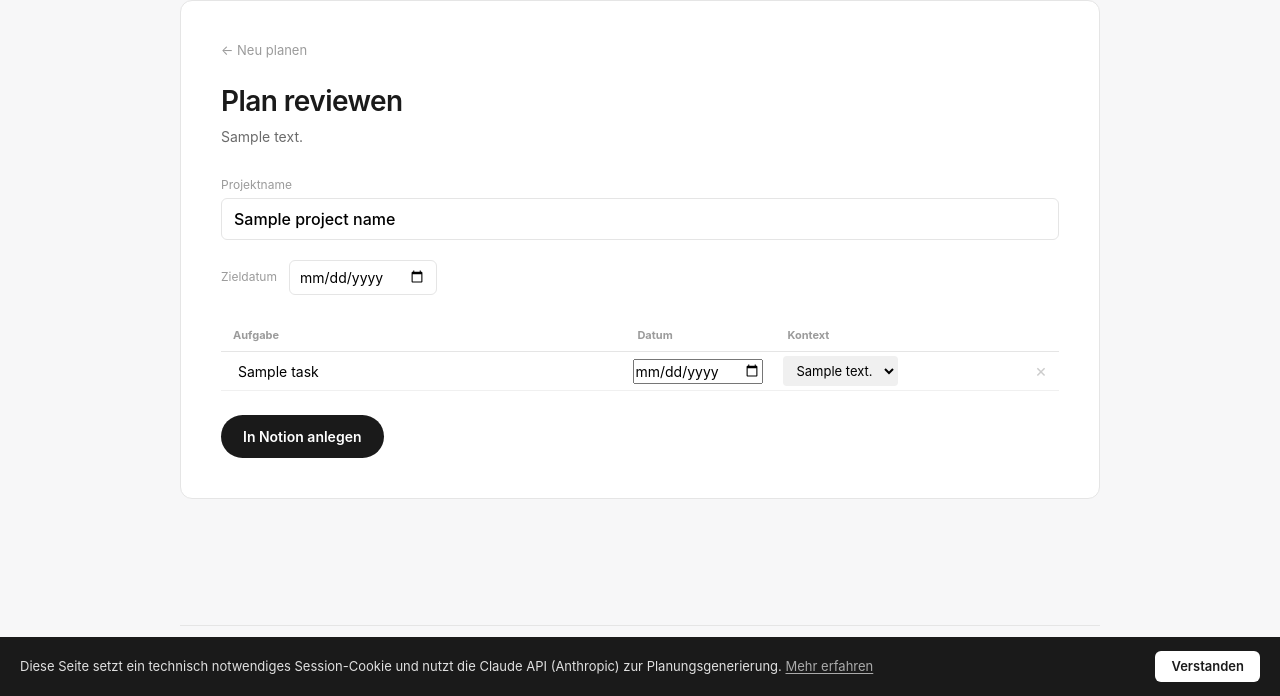
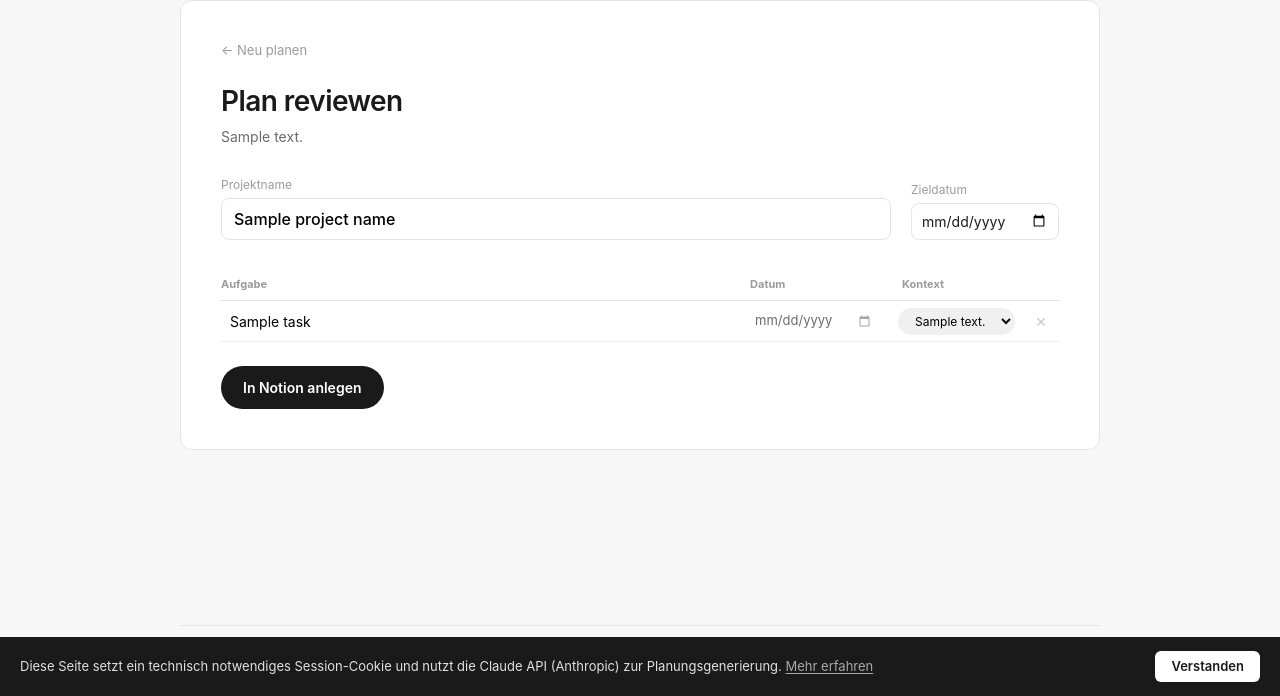
Before and after one commit to liga-auguste/planning-hub, a Django app: template projects/templates/projects/planner_review.html in a window 1280 px wide. Shown: the part 104-800 px from the top of the page. Run offline with Django 5.2, Linux system fonts and the light colour scheme; the template is opened without the code that fills it: most values are stand-ins (such as "Sample title", 1, 10 or a date in 2020); some libraries are stand-ins or nearby versions.

Commit message:
Hold the review row together instead of spreading it
Every cell gets an explicit column class — td:nth-child was unusable,
since demo and production rows have different column counts, and its
fixed 150px date width was the direct cause of #71. The name column
takes every spare pixel while date, kontext and delete shrink to their
content, so a task and its date stop drifting hundreds of pixels apart.

The project-name block and the date header become one labelled
.plan-head row instead of three slabs of inline style. The native date
inputs — the only ungoverned visual in the flow — get a transparent
border, 13px muted type and a dimmed calendar indicator; the kontext
select becomes the chip a tag should be. Fixed in passing: the demo
mode's hidden kontext input sat directly under <tr>, outside any cell —
invalid HTML that browsers foster-parent out of the table; it moves
into the first cell.

Refs #72, #71

```diff
--- a/projects/templates/projects/planner_review.html
+++ b/projects/templates/projects/planner_review.html
@@ -8,23 +8,37 @@
 
 {% block extra_css %}
     {% include 'projects/_planner_css.html' %}
-    table { width: 100%; border-collapse: collapse; }
-    th { font-size: 11px; color: #9b9b9b; text-align: left; padding: 8px 12px; border-bottom: 1px solid #e5e5e5; }
-    td { padding: 4px 8px; border-bottom: 1px solid #f0f0f0; vertical-align: middle; }
-    td:nth-child(2) { width: 150px; white-space: nowrap; }
-    td:last-child { width: 36px; }
-    td textarea[name="task_name"] { border: 1px solid transparent; border-radius: 4px; padding: 5px 8px; font-size: 14px; width: 100%; resize: none; overflow: hidden; font-family: inherit; line-height: 1.4; display: block; }
-    td input[type="number"] { border: 1px solid transparent; border-radius: 4px; padding: 5px 8px; font-size: 14px; width: 80px; }
-    td select { border: 1px solid transparent; border-radius: 4px; padding: 5px 8px; font-size: 13px; background: #f0f0f0; }
-    td input:hover, td input:focus, td select:hover, td select:focus { border-color: #e5e5e5; outline: none; }
+    /* Project name and target date as one labelled row instead of three
+       unrelated slabs of inline style. */
+    .plan-head { display: flex; align-items: flex-end; gap: 20px; flex-wrap: wrap; margin-bottom: 28px; }
+    .plan-head label { display: block; font-size: 12px; color: #9b9b9b; margin-bottom: 4px; }
+    .plan-head-name { flex: 1 1 280px; }
+    .plan-head-name input { width: 100%; border: 1px solid #e5e5e5; border-radius: 8px; padding: 8px 12px; font-size: 16px; font-weight: 500; }
+    .plan-head-name input:focus { outline: none; border-color: #1a1a1a; }
+    .plan-head-date input { border: 1px solid #e5e5e5; border-radius: 8px; padding: 7px 10px; font-size: 14px; font-family: inherit; color: #1a1a1a; background: #fff; }
+    .task-table { width: 100%; border-collapse: collapse; }
+    .task-table th { font-size: 11px; color: #9b9b9b; text-align: left; padding: 8px 12px; border-bottom: 1px solid #e5e5e5; }
+    .task-table td { padding: 4px 8px; border-bottom: 1px solid #f0f0f0; vertical-align: middle; }
+    /* The name takes every spare pixel and the other columns shrink to their
+       content — width: 1% on a nowrap cell rests on table-layout: auto — so a
+       task and its date stop drifting hundreds of pixels apart. */
+    .task-table .col-name { width: 100%; padding-left: 0; }
+    .task-table .col-date,
+    .task-table .col-kontext,
+    .task-table .col-actions { width: 1%; white-space: nowrap; }
+    /* Transparent so tr.sofort's inset bar stays visible now that .col-name
+       has no left padding under the textarea. */
+    .task-table textarea[name="task_name"] { border: 1px solid transparent; border-radius: 4px; padding: 5px 8px; font-size: 14px; width: 100%; resize: none; overflow: hidden; font-family: inherit; line-height: 1.4; display: block; background: transparent; }
+    .task-table input[type="date"] { border: 1px solid transparent; border-radius: 4px; padding: 5px 8px; font-size: 13px; color: #6b6b6b; background: transparent; font-family: inherit; }
+    .task-table input[type="date"]::-webkit-calendar-picker-indicator { opacity: 0.35; }
+    .task-table select { border: 1px solid transparent; border-radius: 99px; padding: 4px 12px; font-size: 12px; background: #f0f0f0; font-family: inherit; }
+    .task-table textarea:hover, .task-table textarea:focus,
+    .task-table input:hover, .task-table input:focus,
+    .task-table select:hover, .task-table select:focus { border-color: #e5e5e5; outline: none; }
     .btn-delete { background: none; border: none; color: #ccc; font-size: 18px; cursor: pointer; padding: 0 4px; line-height: 1; }
     .btn-delete:hover { color: #e00; }
     .btn-primary { margin-top: 24px; }
-    .date-header { display: flex; align-items: center; gap: 12px; margin-bottom: 24px; }
-    .date-header label { font-size: 12px; color: #9b9b9b; white-space: nowrap; }
-    .date-header input[type="date"] { border: 1px solid #e5e5e5; border-radius: 6px; padding: 6px 10px; font-size: 14px; }
-    .task-date { color: #9b9b9b; font-size: 13px; white-space: nowrap; }
-    tr.sofort td:first-child { box-shadow: inset 3px 0 0 #e86600; }
+    tr.sofort .col-name { box-shadow: inset 3px 0 0 #e86600; }
     tr.sofort input[name="task_date"] { color: #e86600; font-weight: 500; }
 {% endblock %}
 
@@ -38,40 +52,41 @@
     <p class="error-notice">Der Plan konnte nicht gespeichert werden. Deine Aufgaben sind unten erhalten geblieben — bitte versuche es gleich noch einmal.</p>
     {% endif %}
 
-    <div style="margin-bottom: 20px;">
-        <div style="font-size:12px; color:#9b9b9b; margin-bottom:4px;">Projektname</div>
-        <input type="text" name="project_name" form="create-form"
-               style="width:100%; border:1px solid #e5e5e5; border-radius:6px; padding:8px 12px; font-size:16px; font-weight:500;"
-               value="{{ project_name }}">
-    </div>
-
-    <div class="date-header">
-        <label>Zieldatum</label>
-        <input type="date" id="event-date" value="{{ event_date_iso }}">
+    <div class="plan-head">
+        <div class="plan-head-name">
+            <label for="project-name">Projektname</label>
+            <input type="text" id="project-name" name="project_name" form="create-form"
+                   value="{{ project_name }}">
+        </div>
+        <div class="plan-head-date">
+            <label for="event-date">Zieldatum</label>
+            <input type="date" id="event-date" value="{{ event_date_iso }}">
+        </div>
     </div>
 
     <form method="post" action="{% url 'planner_create' %}" id="create-form">
         {% csrf_token %}
         <input type="hidden" name="description" value="{{ description }}">
         <input type="hidden" name="event_date" id="event-date-hidden" value="{{ event_date_iso }}">
-        <table>
+        <table class="task-table">
             <thead>
                 <tr>
-                    <th>Aufgabe</th>
-                    <th>Datum</th>
-                    {% if not demo_mode %}<th>Kontext</th>{% endif %}
-                    <th></th>
+                    <th class="col-name">Aufgabe</th>
+                    <th class="col-date">Datum</th>
+                    {% if not demo_mode %}<th class="col-kontext">Kontext</th>{% endif %}
+                    <th class="col-actions"></th>
                 </tr>
             </thead>
             <tbody>
                 {% for task in tasks %}
                 <tr data-days="{{ task.days_before }}">
-                    <td><textarea name="task_name" rows="1">{{ task.name }}</textarea></td>
-                    <td><input type="date" name="task_date"></td>
-                    {% if demo_mode %}
-                    <input type="hidden" name="task_kontext" value="">
-                    {% else %}
-                    <td>
+                    <td class="col-name">
+                        {% if demo_mode %}<input type="hidden" name="task_kontext" value="">{% endif %}
+                        <textarea name="task_name" rows="1">{{ task.name }}</textarea>
+                    </td>
+                    <td class="col-date"><input type="date" name="task_date"></td>
+                    {% if not demo_mode %}
+                    <td class="col-kontext">
                         <select name="task_kontext">
                             {% for k in kontexte %}
                             <option value="{{ k }}" {% if k == task.kontext %}selected{% endif %}>{{ k }}</option>
@@ -79,7 +94,7 @@
                         </select>
                     </td>
                     {% endif %}
-                    <td><button type="button" class="btn-delete" onclick="this.closest('tr').remove()">×</button></td>
+                    <td class="col-actions"><button type="button" class="btn-delete" onclick="this.closest('tr').remove()">×</button></td>
                 </tr>
                 {% endfor %}
             </tbody>
```
Also changed, not shown: projects/tests.py (+108 -0 lines).
